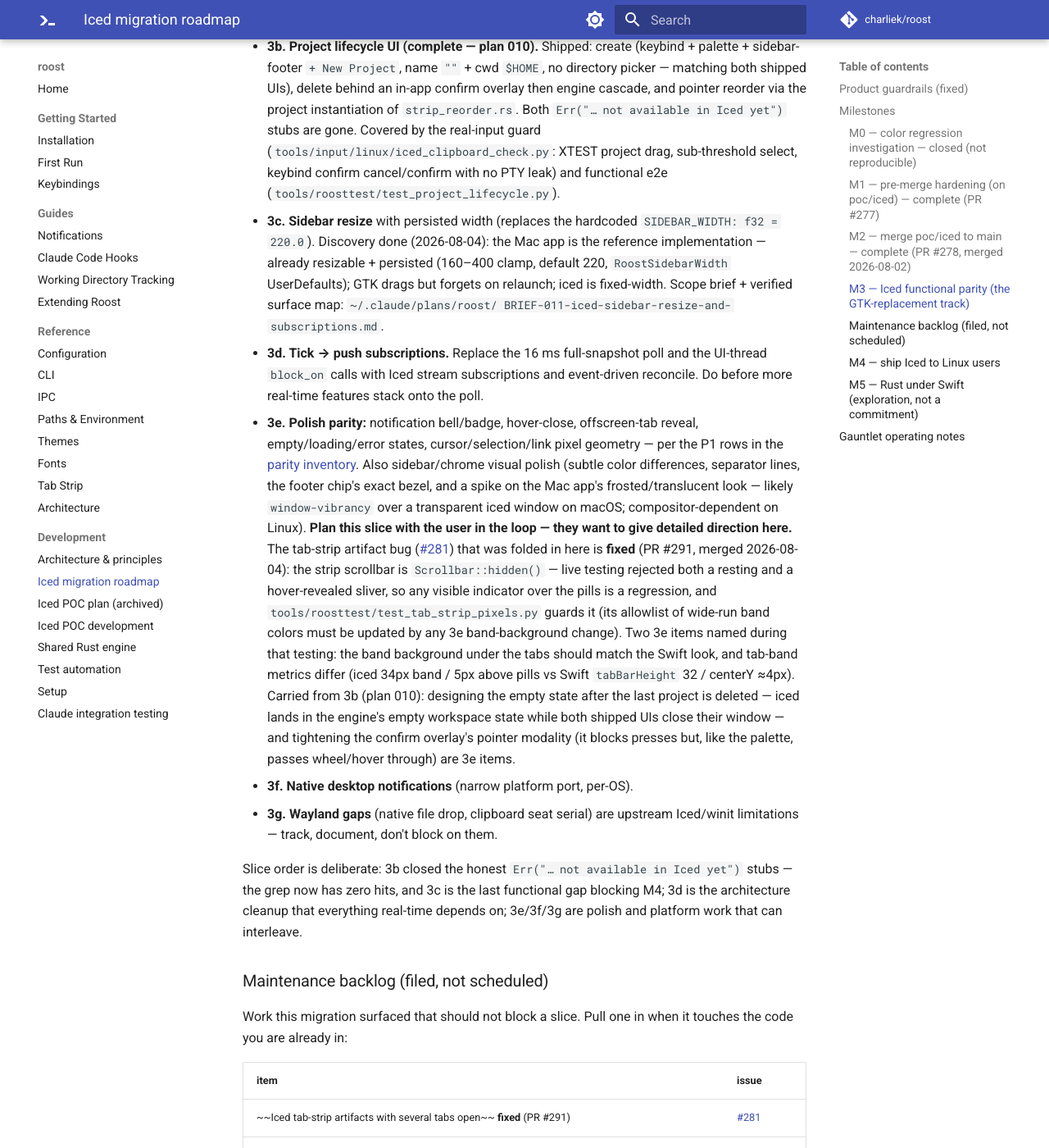
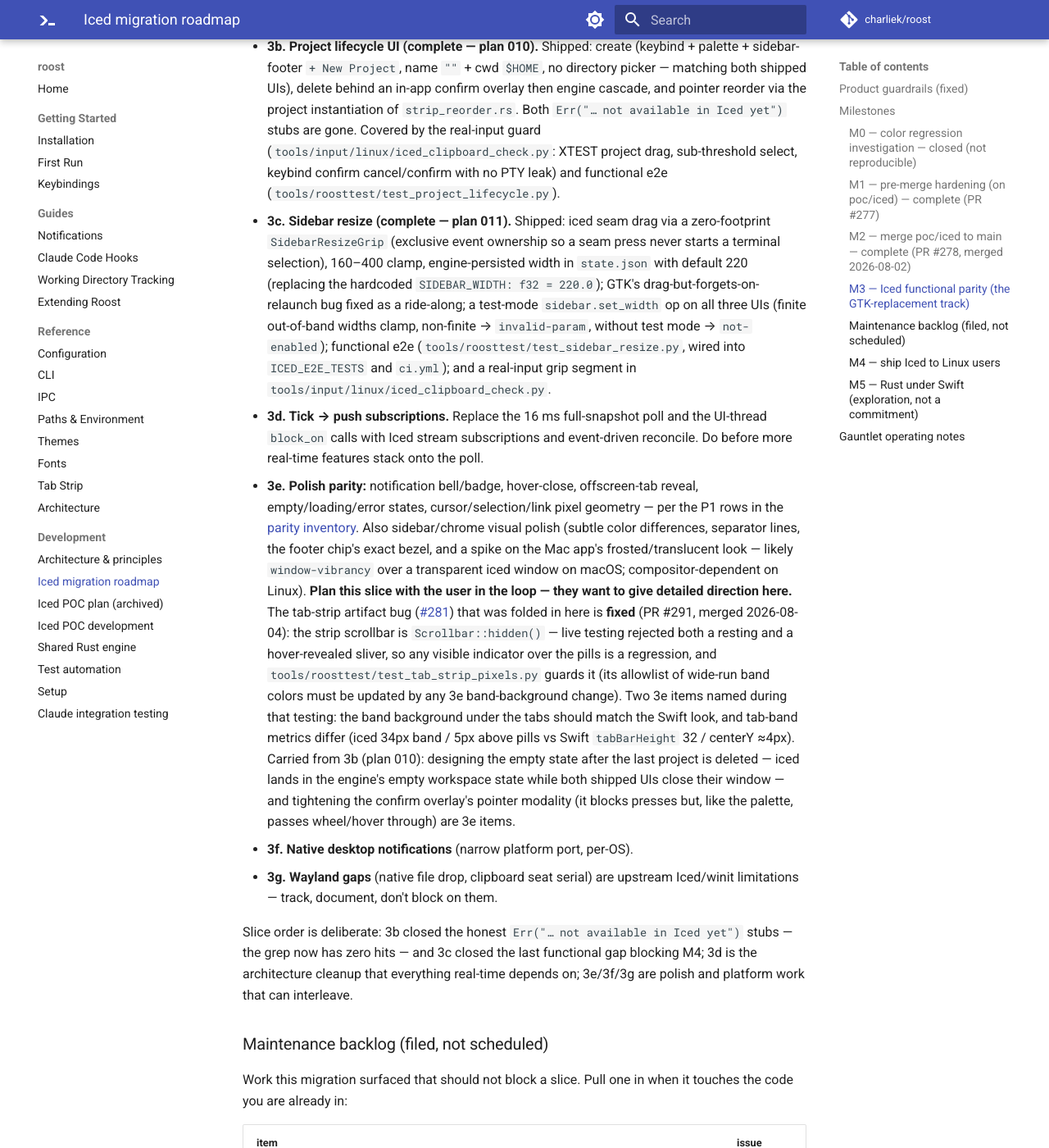
Before and after one commit to charliek/roost, an MkDocs documentation site: the page built from docs/development/iced-migration-roadmap.md, in a window 1280 px wide and 1400 px high, scrolled down 2883 px. Shown: the whole window at 82% size. Built offline with MkDocs 1.6.1 and Material for MkDocs 9.7.7, drawn with Linux system fonts in a browser that asks for light colours; comment, search, counter and statistics services are not loaded.

Commit message:
docs: mark iced roadmap slice 3c complete, update parity inventory
Plan 011 C8: roadmap 3c entry now records what shipped (grip widget,
engine-persisted width, GTK ride-along, sidebar.set_width op, e2e +
real-input coverage); parity inventory sidebar-width row reflects
resizable 160-400 + persisted on all three UIs, default 220.

Co-Authored-By: Claude Fable 5 <noreply@anthropic.com>
Claude-Session: https://claude.ai/code/session_01WLKWsLV45DAk61xG6Utj3e

```diff
--- a/docs/development/iced-migration-roadmap.md
+++ b/docs/development/iced-migration-roadmap.md
@@ -130,13 +130,17 @@ Slices, each sized for one gauntlet pass:
   XTEST project drag, sub-threshold select, keybind confirm
   cancel/confirm with no PTY leak) and functional e2e
   (`tools/roosttest/test_project_lifecycle.py`).
-* **3c. Sidebar resize** with persisted width (replaces the hardcoded
-  `SIDEBAR_WIDTH: f32 = 220.0`). Discovery done (2026-08-04): the Mac app
-  is the reference implementation — already resizable + persisted
-  (160–400 clamp, default 220, `RoostSidebarWidth` UserDefaults); GTK
-  drags but forgets on relaunch; iced is fixed-width. Scope brief +
-  verified surface map: `~/.claude/plans/roost/
-  BRIEF-011-iced-sidebar-resize-and-subscriptions.md`.
+* **3c. Sidebar resize (complete — plan 011).** Shipped: iced seam drag via
+  a zero-footprint `SidebarResizeGrip` (exclusive event ownership so a seam
+  press never starts a terminal selection), 160–400 clamp, engine-persisted
+  width in `state.json` with default 220 (replacing the hardcoded
+  `SIDEBAR_WIDTH: f32 = 220.0`); GTK's drag-but-forgets-on-relaunch bug
+  fixed as a ride-along; a test-mode `sidebar.set_width` op on all three
+  UIs (finite out-of-band widths clamp, non-finite → `invalid-param`,
+  without test mode → `not-enabled`); functional e2e
+  (`tools/roosttest/test_sidebar_resize.py`, wired into `ICED_E2E_TESTS`
+  and `ci.yml`); and a real-input grip segment in
+  `tools/input/linux/iced_clipboard_check.py`.
 * **3d. Tick → push subscriptions.** Replace the 16 ms full-snapshot poll
   and the UI-thread `block_on` calls with Iced stream subscriptions and
   event-driven reconcile. Do before more real-time features stack onto the
@@ -168,7 +172,7 @@ Slices, each sized for one gauntlet pass:
   upstream Iced/winit limitations — track, document, don't block on them.
 
 Slice order is deliberate: 3b closed the honest `Err("… not available in
-Iced yet")` stubs — the grep now has zero hits, and 3c is the last
+Iced yet")` stubs — the grep now has zero hits — and 3c closed the last
 functional gap blocking M4; 3d is the
 architecture cleanup that everything real-time depends on; 3e/3f/3g are
 polish and platform work that can interleave.
```
Also changed, not shown: docs/development/iced-parity-inventory.md (+1 -1 lines).
